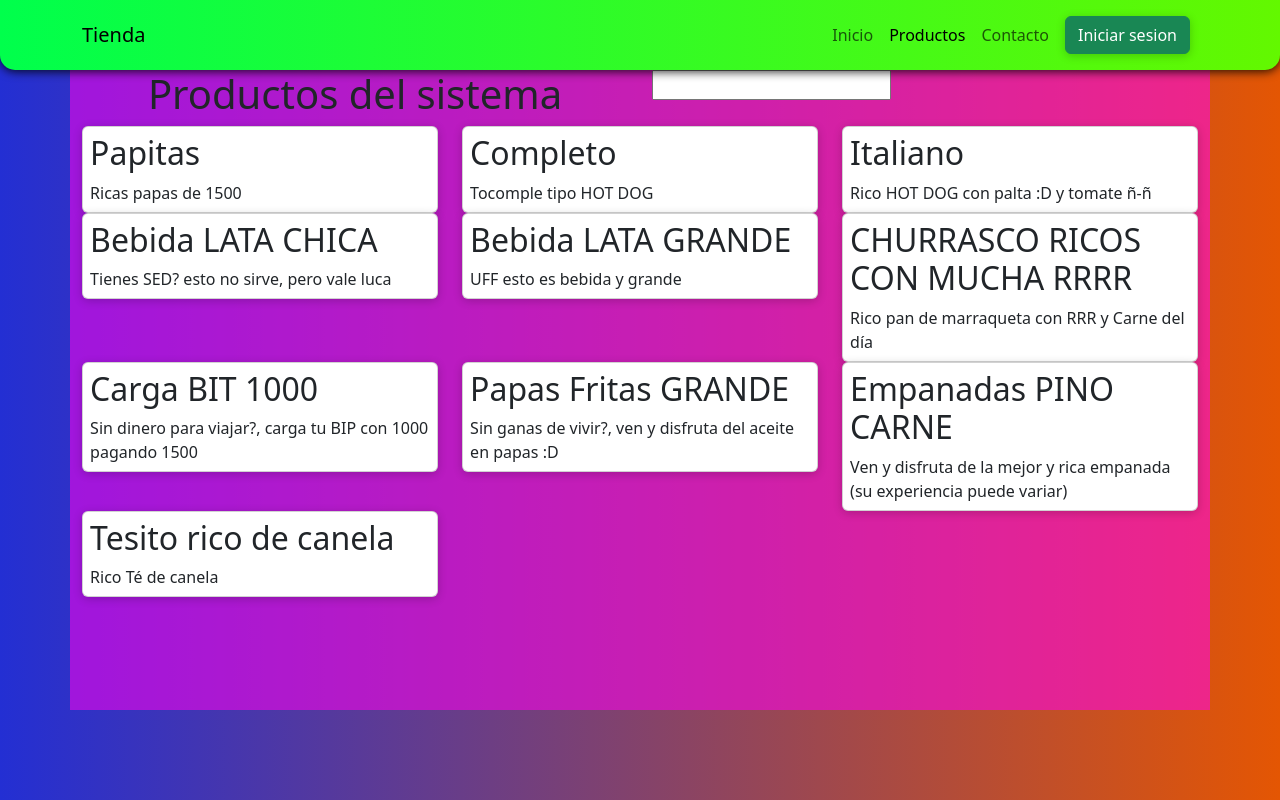
After one commit to Toomyhz/django, a Django app: page /productos/ in a window 1280 px wide. The commit adds this page. Run offline with Django 4.2, Linux system fonts and the light colour scheme.

Commit message:
Cambios importantes

```diff
--- /dev/null
+++ b/config/productos.py
@@ -0,0 +1,82 @@
+productos = [
+    {
+        'id': 1,
+        'nombre': 'Papitas',
+        'precio': 1500,
+        'detalle' :'Ricas papas de 1500',
+        'cantidad': 10,
+        'imagen': ''
+    },
+    {
+        'id': 2,
+        'nombre': 'Completo',
+        'precio': 1250,
+        'detalle': 'Tocomple tipo HOT DOG',
+        'cantidad': 5,
+        'imagen': ''
+    },
+    {
+        'id': 3,
+        'nombre': 'Italiano',
+        'precio': 2000,
+        'detalle': 'Rico HOT DOG con palta :D y tomate ñ-ñ',
+        'cantidad': 10,
+        'imagen': ''
+    },
+    {
+        'id': 4,
+        'nombre': 'Bebida LATA CHICA ',
+        'precio': 1000,
+        'detalle': 'Tienes SED? esto no sirve, pero vale luca',
+        'cantidad': 19,
+        'imagen': ''
+    },
+    {
+        'id': 5,
+        'nombre': 'Bebida LATA GRANDE',
+        'precio': 1500,
+        'detalle': 'UFF esto es bebida y grande',
+        'cantidad': 3,
+        'imagen': ''
+    },
+    {
+        'id': 6,
+        'nombre': 'CHURRASCO RICOS CON MUCHA RRRR',
+        'precio': 2500,
+        'detalle': 'Rico pan de marraqueta con RRR y Carne del día',
+        'cantidad': 2,
+        'imagen': ''
+    },
+    {
+        'id': 7,
+        'nombre': 'Carga BIT 1000',
+        'precio': 1500,
+        'detalle': 'Sin dinero para viajar?, carga tu BIP con 1000 pagando 1500',
+        'cantidad': 100,
+        'imagen': ''
+    },
+    {
+        'id': 8,
+        'nombre': 'Papas Fritas GRANDE',
+        'precio': 2500,
+        'detalle': 'Sin ganas de vivir?, ven y disfruta del aceite en papas :D',
+        'cantidad': 5,
+        'imagen': ''
+    },
+    {
+        'id': 9,
+        'nombre': 'Empanadas PINO CARNE',
+        'precio': 5000,
+        'detalle': 'Ven y disfruta de la mejor y rica empanada (su experiencia puede variar)',
+        'cantidad': 8,
+        'imagen': ''
+    },
+    {
+        'id': 10,
+        'nombre': 'Tesito rico de canela',
+        'precio': 5000,
+        'detalle': 'Rico Té de canela',
+        'cantidad': 15,
+        'imagen': ''
+    },
+]
--- a/config/settings.py
+++ b/config/settings.py
@@ -116,6 +116,7 @@ USE_TZ = True
 # https://docs.djangoproject.com/en/4.2/howto/static-files/
 
 STATIC_URL = 'static/'
+STATICFILES_DIRS = [BASE_DIR/'static']
 
 # Default primary key field type
 # https://docs.djangoproject.com/en/4.2/ref/settings/#default-auto-field
--- a/config/urls.py
+++ b/config/urls.py
@@ -19,5 +19,8 @@ from django.urls import path
 from .views import *
 urlpatterns = [
     path('', mostrar_inicio,name="inicio"),
+    path('productos/', mostrar_productos,name="productos"),
+    path('contacto/', mostrar_contacto,name="contacto"),
+    path('iniciar/', mostrar_inicio_sesion,name="inicio-sesion"),
     path('admin/', admin.site.urls),
 ]
--- a/config/views.py
+++ b/config/views.py
@@ -1,4 +1,16 @@
 from django.shortcuts import render
+from .productos import productos
 
 def mostrar_inicio(request):
     return render(request,'index.html')
+
+def mostrar_productos(request):
+    context = {
+        'productos': productos}
+    return render(request,'assets\html\productos.html',context)
+
+def mostrar_contacto(request):
+    return render(request,'assets\html\contacto.html')
+
+def mostrar_inicio_sesion(request):
+    return render(request,'assets\html\iniciar-sesion.html')
--- /dev/null
+++ b/static/css/base.css
@@ -0,0 +1,27 @@
+body{
+    width: 100%;
+    background: #ddd linear-gradient(to right, rgb(35, 47, 211),#e45603);
+    margin: 0;
+}
+body>header,main,footer{
+    display: block;
+}
+nav{
+    box-shadow: 0 2px 10px rgba(0,0,0,0.8);
+    background: #ddd linear-gradient(to right, #00ff4c,#63f800);
+}
+button{
+    box-shadow: 0 2px 10px rgba(0,0,0,0.2);
+}
+li:not(:has(button)) :hover{
+    background-color: rgba(17, 223, 223, 0.733);
+    box-shadow: 0 2px 10px rgba(0,0,0,0.2);
+    border-radius: 10px;
+}
+nav{
+    border-radius: 0 0 15px 15px;
+}
+main{
+    display: flex;
+    min-height: 80vh;
+}
--- /dev/null
+++ b/static/css/productos.css
@@ -0,0 +1,7 @@
+main{
+    background-color: rgba(255, 0, 238, 0.548);
+}
+article{
+    box-shadow: 0 2px 10px rgba(0,0,0,0.2);
+    padding: 2%;
+}
--- a/template/assets/css/base.css
+++ /dev/null
@@ -1,3 +0,0 @@
-body{
-    background-color: blue;
-}
--- /dev/null
+++ b/template/assets/html/contacto.html
@@ -0,0 +1,2 @@
+{% extends 'base\base.html' %}
+{% block title %}Contacto{% endblock title %}
--- /dev/null
+++ b/template/assets/html/iniciar-sesion.html
@@ -0,0 +1,2 @@
+{% extends 'base\base.html' %}
+{% block title %}Inicio Sesion{% endblock title %}
--- /dev/null
+++ b/template/assets/html/productos.html
@@ -0,0 +1,35 @@
+{% extends 'base\base.html' %}
+{% block title %}Productos{% endblock title %}
+{% load static %}
+{% block css %}
+<link rel="stylesheet" type="text/css" href="{% static '/css/productos.css' %}">
+{% endblock css %}
+{% block content %}
+<section>
+    <section class="row">
+        <div class="col">
+            <h1 class="text-center">Productos del sistema</h1>
+        </div>
+        <div class="col">
+            <input type="text">
+        </div>
+    </section>
+    <section class="row">
+        {% for producto in productos %}
+            <div class="col-4" id="{{ producto.id }}">
+                <article class="card">
+                    <section class="card-content">
+                        <h2 class="card-title">
+                         {{ producto.nombre }}
+                        </h2>
+                        <p class="card-text">
+                            {{ producto.detalle }}
+                        </p>
+                    </section>
+                </article>
+            </div>
+        {% endfor %}
+    </section>
+</section>
+
+{% endblock content %}
--- a/template/base/base.html
+++ b/template/base/base.html
@@ -8,36 +8,23 @@
     <title>
         {% block title %}{% endblock title %}
     </title>
-    {% block css%}
-    {% endblock css%}
-    <style>
-        body{
-            width: 100%;
-            background: #ddd linear-gradient(to right, rgb(35, 47, 211),#e45603);
-        }
-        nav{
-            box-shadow: 0 2px 10px rgba(0,0,0,0.8);
-            background: #ddd linear-gradient(to right, #00ff4c,#63f800);
-        }
-        button{
-            box-shadow: 0 2px 10px rgba(0,0,0,0.2);
-        }
-        li :hover{
-            background-color: rgba(17, 223, 223, 0.733);
-            box-shadow: 0 2px 10px rgba(0,0,0,0.2);
-            border-radius: 25px;
-        }
-    </style>
+    {% load static %}
+    <link rel="stylesheet" type="text/css" href="{% static '/css/base.css' %}">
+        {% block css %}{% endblock css %}
+
 </head>
 <body>
     <header>
         {% include 'base\navbar.html' %}
     </header>
-    <main>
+    <main class="container">
+        {% block content %}
+        {% endblock content %}
+    </main>
+    <footer id="footer">
+        <section>
 
-    </main>
-    <footer>
-
+        </section>
     </footer>
     <script src="https://cdn.jsdelivr.net/npm/bootstrap@5.3.0-alpha3/dist/js/bootstrap.bundle.min.js" integrity="sha384-ENjdO4Dr2bkBIFxQpeoTz1HIcje39Wm4jDKdf19U8gI4ddQ3GYNS7NTKfAdVQSZe" crossorigin="anonymous"></script>
 </body>
--- a/template/base/navbar.html
+++ b/template/base/navbar.html
@@ -7,16 +7,16 @@
       <div class="collapse navbar-collapse justify-content-end" id="navbarNav">
         <ul class="navbar-nav d-flex" style="align-items: center;">
           <li class="nav-item">
-            <a class="nav-link active" aria-current="page" href="/">Inicio</a>
+            <a class="nav-link {% if request.resolver_match.url_name == 'inicio' %} active {% endif %}" href="{% url 'inicio'%}">Inicio</a>
           </li>
           <li class="nav-item">
-            <a class="nav-link" href="#">Productos</a>
+            <a class="nav-link {% if request.resolver_match.url_name == 'productos' %} active {% endif %}" href="/productos">Productos</a>
           </li>
           <li class="nav-item">
-            <a class="nav-link" href="#">Contacto</a>
+            <a class="nav-link {% if request.resolver_match.url_name == 'contacto' %} active {% endif %}" href="/contacto">Contacto</a>
           </li>
           <li class="nav-item">
-            <a class="nav-link" href="#"><button class="btn btn-success">Iniciar sesion</button></a>
+            <a class="nav-link" href="/iniciar"><button class="btn btn-success">Iniciar sesion</button></a>
           </li>
         </ul>
       </div>
```
Also changed, not shown: template/diccionario/productos.py (deleted, +0 -10 lines), db.sqlite3, template/assets/html/test.html (deleted).
